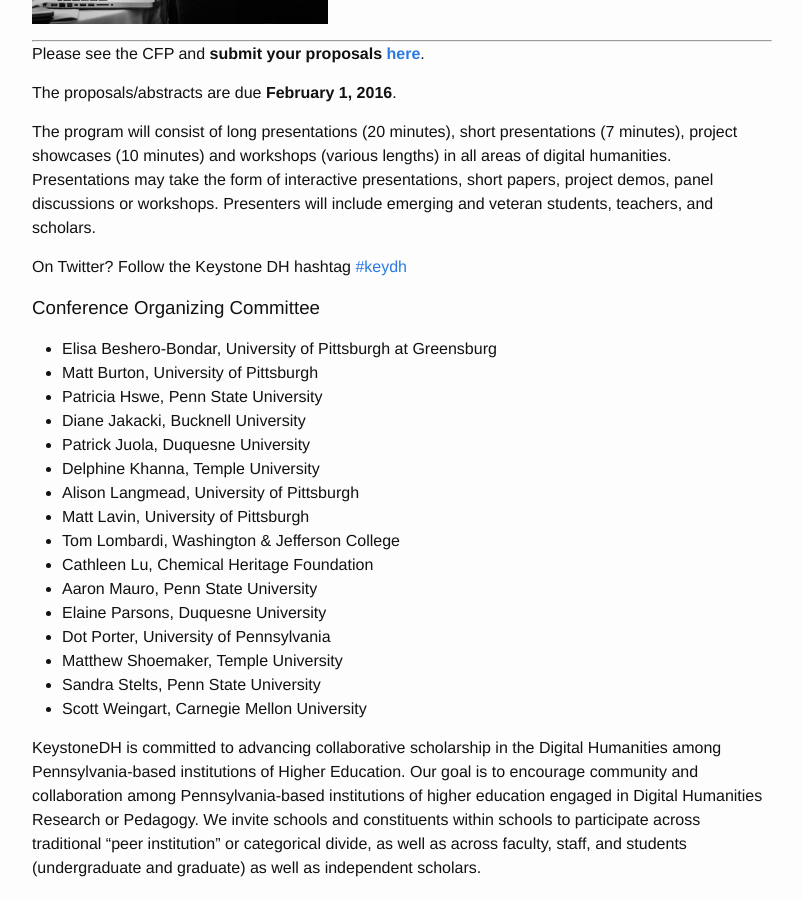
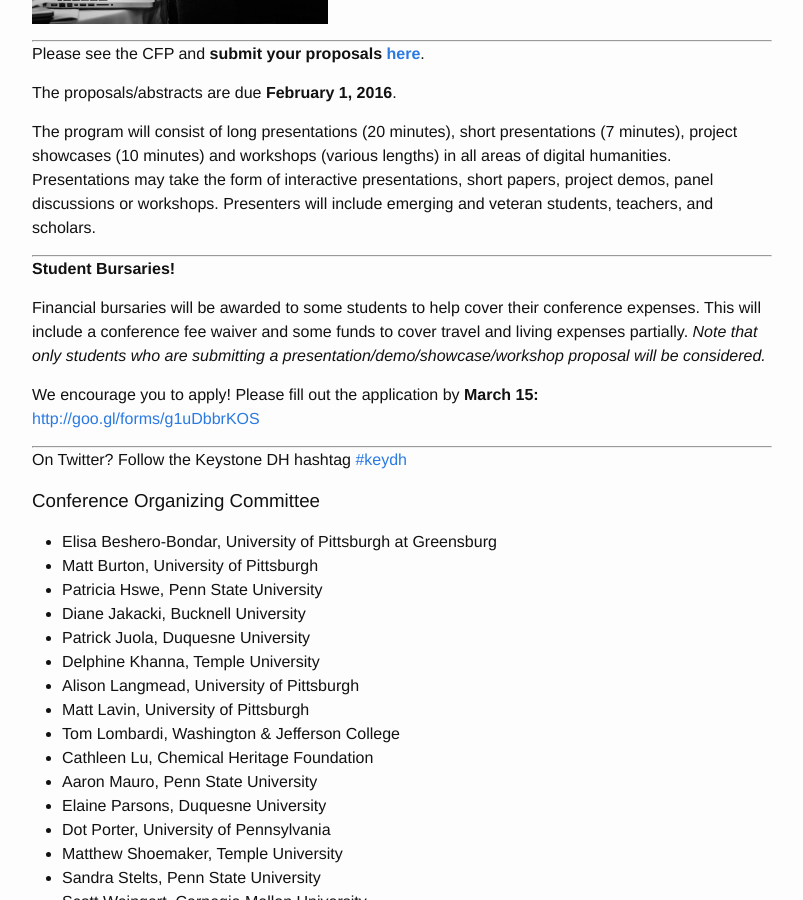
Before and after one commit to KeystoneDH/2016, a Jekyll site: the page built from index.md, in a window 1280 px wide and 900 px high, scrolled down 743 px. Shown: the whole window, without its empty margins (238-1041 px from the left). Built offline with Jekyll 4.4.1, drawn with Linux system fonts in a browser that asks for light colours.

Commit message:
adding student busaries info

```diff
--- a/index.md
+++ b/index.md
@@ -28,6 +28,18 @@ The proposals/abstracts are due **February 1, 2016**.
 
 The program will consist of long presentations (20 minutes), short presentations (7 minutes), project showcases (10 minutes) and workshops (various lengths) in all areas of digital humanities. Presentations may take the form of interactive presentations, short papers, project demos, panel discussions or workshops. Presenters will include emerging and veteran students, teachers, and scholars.
 
+---
+**Student Bursaries!**
+
+Financial bursaries will be awarded to some students to help cover their conference expenses. This will include a conference fee waiver and some funds to cover travel and living expenses partially. *Note that only students who are submitting a presentation/demo/showcase/workshop proposal will be considered.*
+
+We encourage you to apply! Please fill out the application by **March 15:**
+[http://goo.gl/forms/g1uDbbrKOS](http://goo.gl/forms/g1uDbbrKOS)
+
+---
+
+
+
 On Twitter? Follow the Keystone DH hashtag [#keydh](https://twitter.com/search?f=tweets&vertical=default&q=%23keydh&src=typd)
 
 ### Conference Organizing Committee
```
